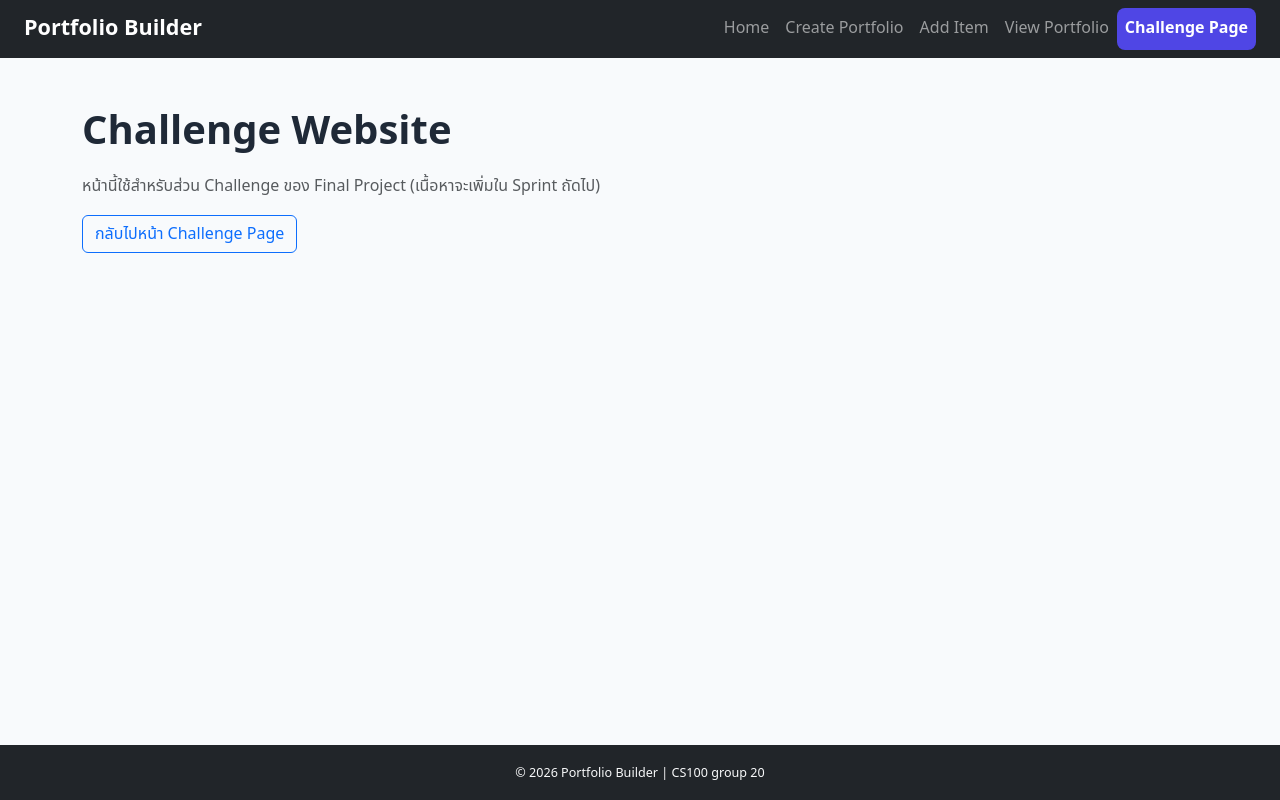
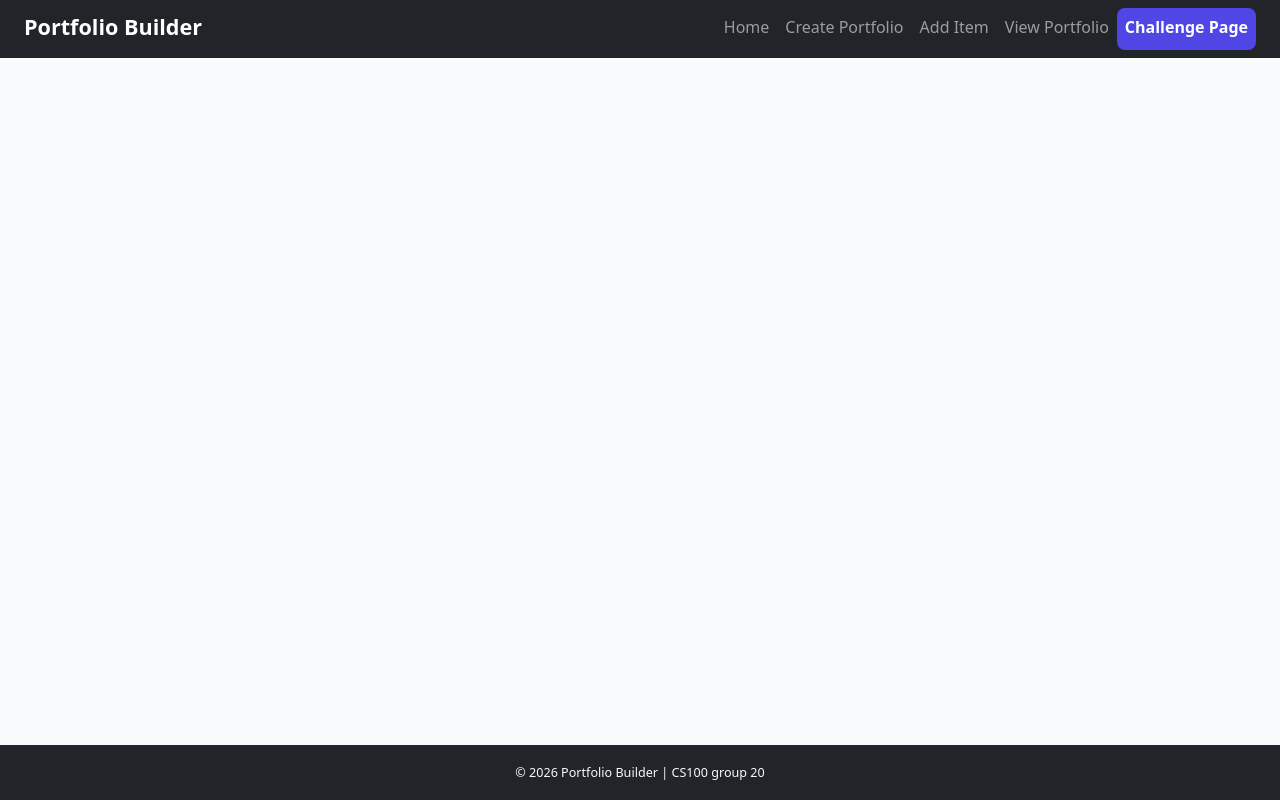
Before and after one commit to Patsakorn-Nakforn/Project-Checkpoint-Build-Your-Base, a plain HTML site: page Challenge_Website.html in a window 1280 px wide. Drawn offline with nearby package versions, Linux system fonts and the light colour scheme.

```diff
--- a/Challenge_Website.html
+++ b/Challenge_Website.html
@@ -50,15 +50,6 @@
       </div>
     </nav>
 
-    <!-- MAIN CONTENT -->
-    <main class="container py-5">
-      <h1 class="fw-bold mb-3">Challenge Website</h1>
-      <p class="text-muted">
-        หน้านี้ใช้สำหรับส่วน Challenge ของ Final Project (เนื้อหาจะเพิ่มใน Sprint ถัดไป)
-      </p>
-      <a href="Challenge_Page.html" class="btn btn-outline-primary">กลับไปหน้า Challenge Page</a>
-    </main>
-
     <!-- FOOTER -->
     <footer class="bg-dark text-light text-center py-3 mt-auto">
       <small>&copy; 2026 Portfolio Builder | CS100 group 20</small>
```
Also changed, not shown: Challenge_Page.html (+0 -9 lines).
